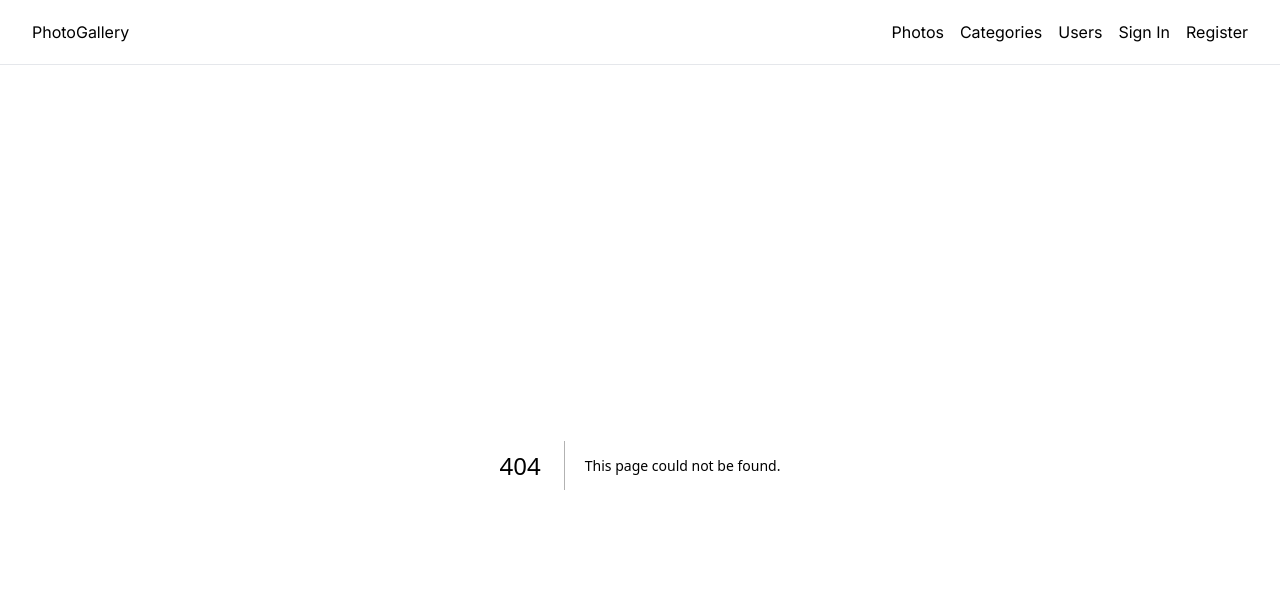
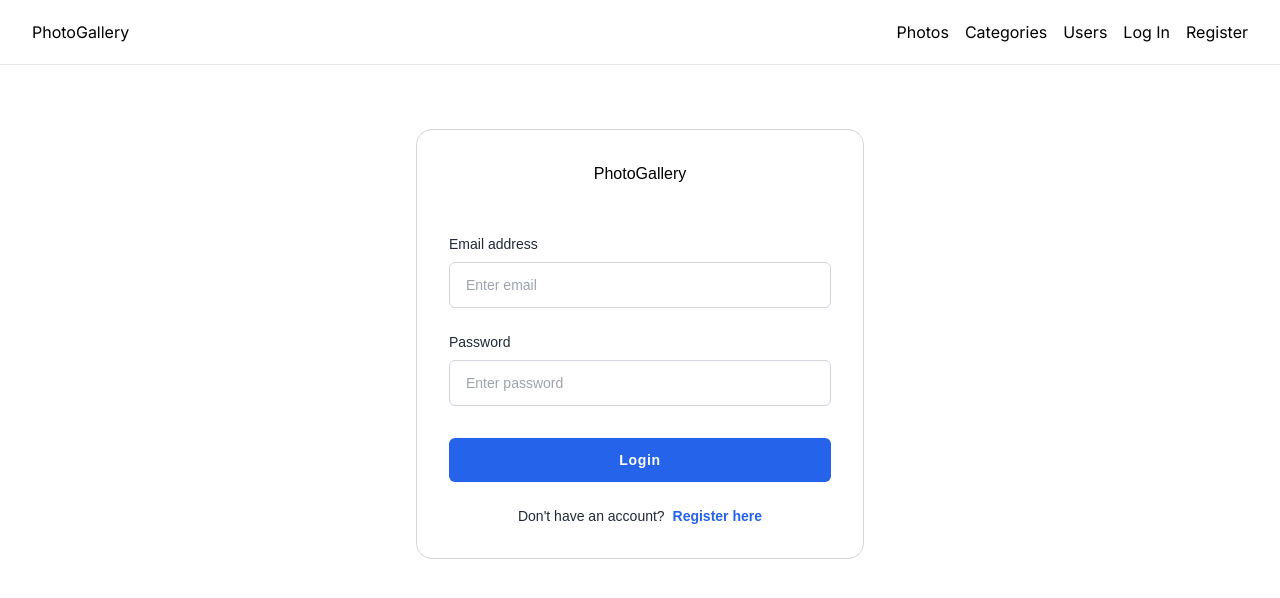
Before and after one commit to fstefan11/PhotoGallery, a Next.js app: page /login in a window 1280 px wide. Before the commit this address had no page. Shown: the top 598 px of the page. Built offline with nearby package versions, Linux system fonts and the light colour scheme.

Commit message:
login form frontend validation

```diff
--- /dev/null
+++ b/app/login/page.js
@@ -0,0 +1,83 @@
+"use client";
+
+import { loginSchema } from "@/lib/validationSchema";
+import { useState } from "react";
+import { z } from "zod";
+
+export default function Login() {
+  const [formErrors, setFormErrors] = useState();
+  async function handleSubmit(event) {
+    event.preventDefault();
+
+    try {
+      const formData = new FormData(event.currentTarget);
+      const email = formData.get("email");
+      const password = formData.get("password");
+      try {
+        loginSchema.parse({ email, password });
+      } catch (e) {
+        if (e instanceof z.ZodError) {
+          const newErrors = e.errors.reduce((acc, err) => {
+            acc[err.path[0]] = err.message;
+            return acc;
+          }, {});
+          setFormErrors(newErrors);
+        }
+      }
+    } catch (e) {}
+  }
+  return (
+    <div className="flex flex-col justify-center font-[sans-serif] mt-16">
+      <div className="max-w-md w-full mx-auto border border-gray-300 rounded-2xl p-8">
+        <div className="text-center mb-12">PhotoGallery</div>
+
+        <form onSubmit={handleSubmit}>
+          <div className="space-y-6">
+            <div>
+              <label className="text-gray-800 text-sm mb-2 block">
+                Email address
+              </label>
+              <input
+                name="email"
+                type="email"
+                className="text-gray-800 bg-white border border-gray-300 w-full text-sm px-4 py-3 rounded-md outline-blue-500"
+                placeholder="Enter email"
+              />
+            </div>
+            <div className="text-red-500">{formErrors?.email}</div>
+            <div>
+              <label className="text-gray-800 text-sm mb-2 block">
+                Password
+              </label>
+              <input
+                name="password"
+                type="password"
+                className="text-gray-800 bg-white border border-gray-300 w-full text-sm px-4 py-3 rounded-md outline-blue-500"
+                placeholder="Enter password"
+              />
+            </div>
+            <div className="text-red-500">{formErrors?.password}</div>
+          </div>
+
+          <div className="!mt-8">
+            <button
+              type="submit"
+              className="w-full py-3 px-4 text-sm tracking-wider font-semibold rounded-md text-white bg-blue-600 hover:bg-blue-700 focus:outline-none"
+            >
+              Login
+            </button>
+          </div>
+          <p className="text-gray-800 text-sm mt-6 text-center">
+            Don't have an account?{" "}
+            <a
+              href="javascript:void(0);"
+              className="text-blue-600 font-semibold hover:underline ml-1"
+            >
+              Register here
+            </a>
+          </p>
+        </form>
+      </div>
+    </div>
+  );
+}
--- a/components/headerComponent.js
+++ b/components/headerComponent.js
@@ -1,14 +1,22 @@
+import Link from "next/link";
+
 export default function Header() {
   return (
     <nav>
       <div className="flex border-b px-8 py-5 justify-between">
-        <div>PhotoGallery</div>
+        <div>
+          <Link href={"/"}>PhotoGallery</Link>
+        </div>
         <ul className="flex flex-col md:flex-row gap-4">
           <li>Photos</li>
           <li>Categories</li>
           <li>Users</li>
-          <li>Sign In</li>
-          <li>Register</li>
+          <li>
+            <Link href={"/login"}>Log In</Link>
+          </li>
+          <li>
+            <Link href={"/register"}>Register</Link>
+          </li>
         </ul>
       </div>
     </nav>
--- a/lib/validationSchema.js
+++ b/lib/validationSchema.js
@@ -10,3 +10,8 @@ export const registrationSchema = z
     message: "Passwords don't match",
     path: ["cpassword"],
   });
+
+export const loginSchema = z.object({
+  email: z.string().email("Invalid email address"),
+  password: z.string().min(8, "Password must be at least 8 characters long"),
+});
```
